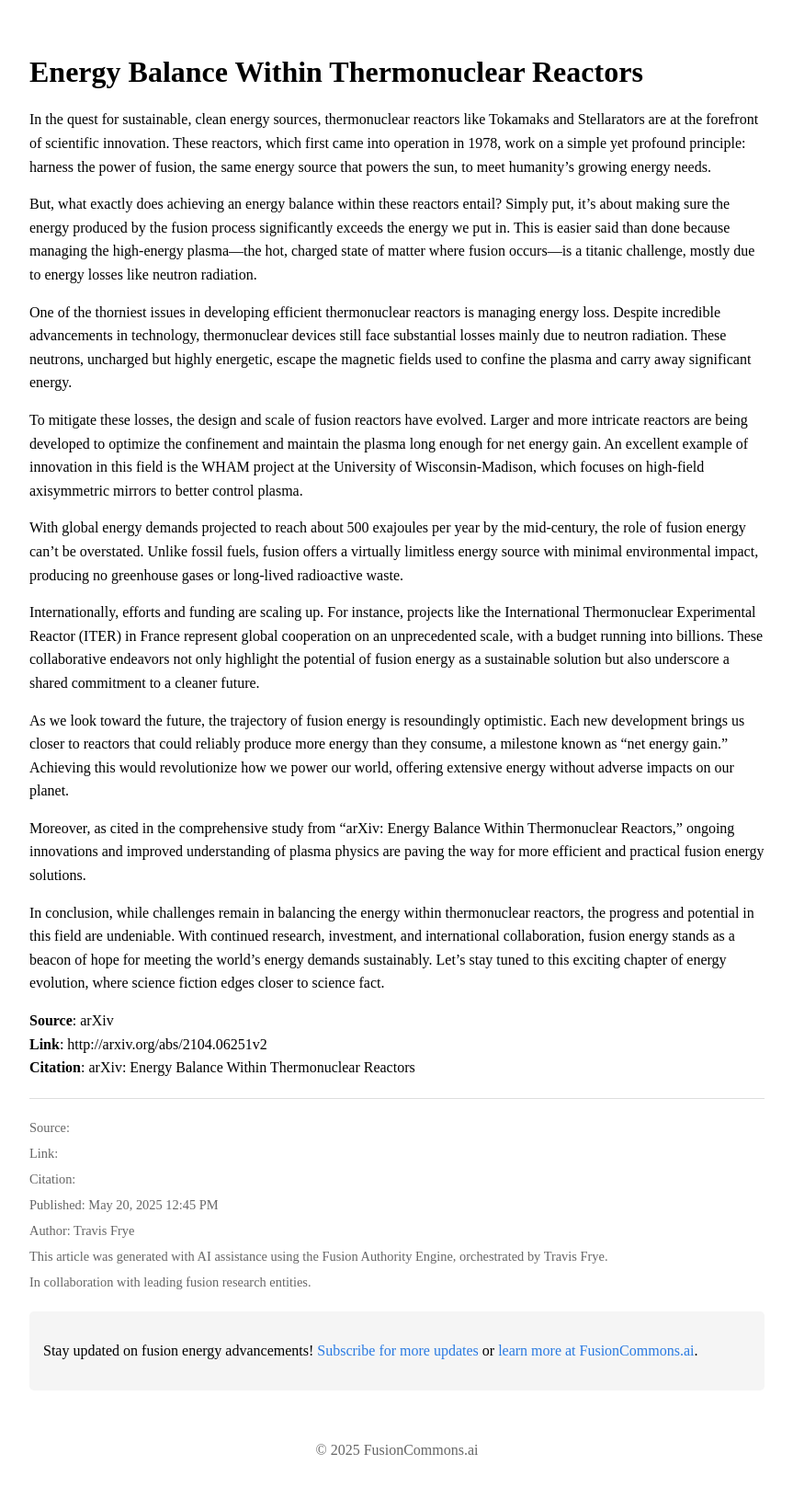
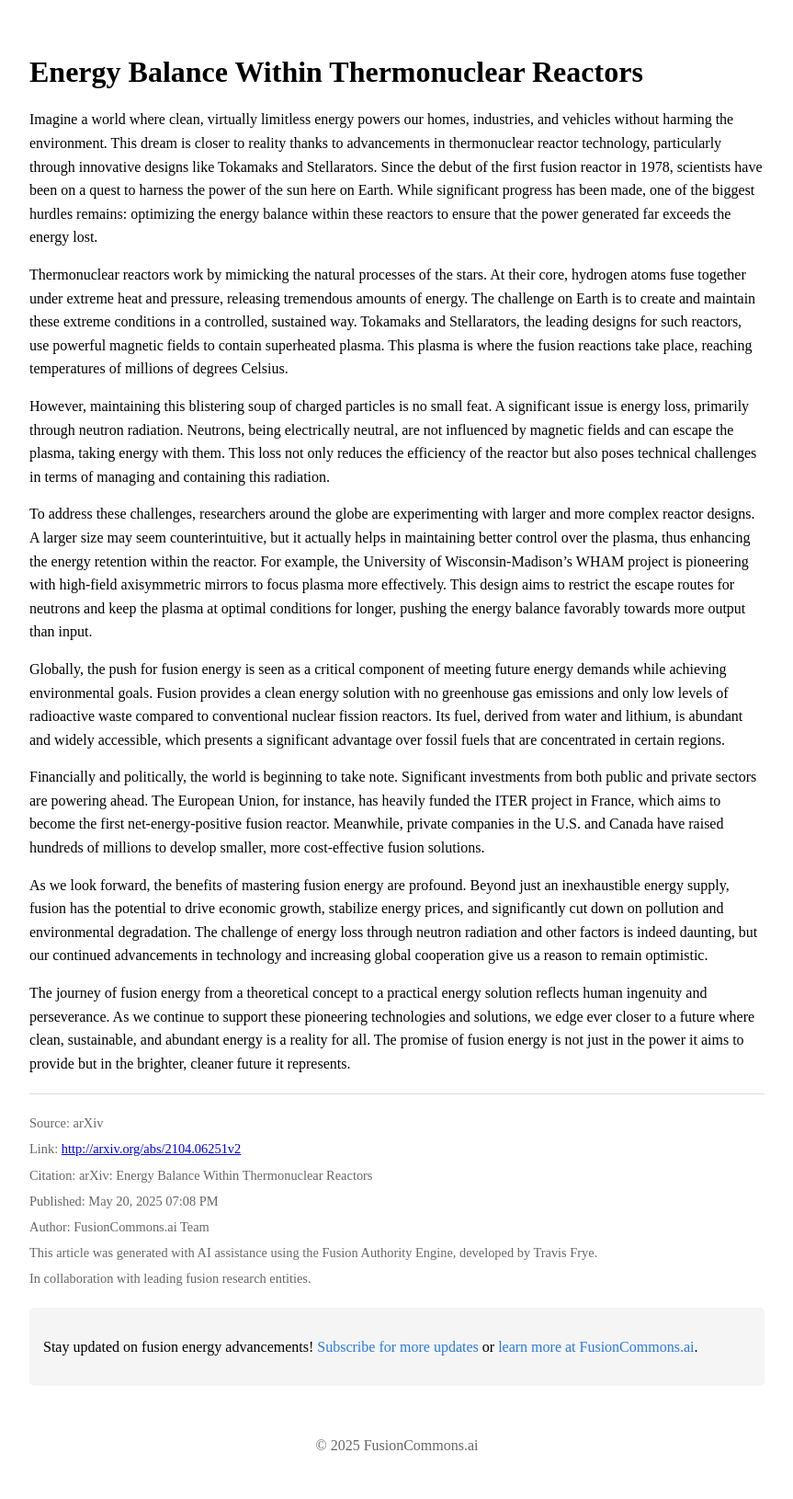
Before and after one commit to hyperpoint/hyperpoint.github.io, a Jekyll site: the page built from _posts/2021-04-01-11953544f67835b8c88834488b6dcaed-energy-balance-within-thermonuclear-reactors.md, in a window 1280 px wide. Shown: the part 201-1831 px from the top of the page at 92% size, without its empty margins (208-1071 px from the left). Built offline with Jekyll 4.4.1, drawn with Linux system fonts in a browser that asks for light colours.

Commit message:
Update blog post: Energy Balance Within Thermonuclear Reactors

```diff
--- a/_posts/2021-04-01-11953544f67835b8c88834488b6dcaed-energy-balance-within-thermonuclear-reactors.md
+++ b/_posts/2021-04-01-11953544f67835b8c88834488b6dcaed-energy-balance-within-thermonuclear-reactors.md
@@ -1,37 +1,29 @@
 ---
 layout: post
 title: "Energy Balance Within Thermonuclear Reactors"
-date: 2025-05-20 12:45:45
+date: 2025-05-20 19:08:12
 categories: [fusion, energy]
 permalink: "/posts/2021/04/01/energy-balance-within-thermonuclear-reactors/"
-author: Travis Frye
-note: This article was generated with AI assistance using the Fusion Authority Engine, orchestrated by Travis Frye.
+author: FusionCommons.ai Team
+note: This article was generated with AI assistance using the Fusion Authority Engine, developed by Travis Frye.
 collaboration: In collaboration with leading fusion research entities.
+source: "arXiv"
+link: "http://arxiv.org/abs/2104.06251v2"
+citation: "arXiv: Energy Balance Within Thermonuclear Reactors"
 ---
 
+Imagine a world where clean, virtually limitless energy powers our homes, industries, and vehicles without harming the environment. This dream is closer to reality thanks to advancements in thermonuclear reactor technology, particularly through innovative designs like Tokamaks and Stellarators. Since the debut of the first fusion reactor in 1978, scientists have been on a quest to harness the power of the sun here on Earth. While significant progress has been made, one of the biggest hurdles remains: optimizing the energy balance within these reactors to ensure that the power generated far exceeds the energy lost.
 
+Thermonuclear reactors work by mimicking the natural processes of the stars. At their core, hydrogen atoms fuse together under extreme heat and pressure, releasing tremendous amounts of energy. The challenge on Earth is to create and maintain these extreme conditions in a controlled, sustained way. Tokamaks and Stellarators, the leading designs for such reactors, use powerful magnetic fields to contain superheated plasma. This plasma is where the fusion reactions take place, reaching temperatures of millions of degrees Celsius.
 
-In the quest for sustainable, clean energy sources, thermonuclear reactors like Tokamaks and Stellarators are at the forefront of scientific innovation. These reactors, which first came into operation in 1978, work on a simple yet profound principle: harness the power of fusion, the same energy source that powers the sun, to meet humanity's growing energy needs.
+However, maintaining this blistering soup of charged particles is no small feat. A significant issue is energy loss, primarily through neutron radiation. Neutrons, being electrically neutral, are not influenced by magnetic fields and can escape the plasma, taking energy with them. This loss not only reduces the efficiency of the reactor but also poses technical challenges in terms of managing and containing this radiation.
 
-But, what exactly does achieving an energy balance within these reactors entail? Simply put, it's about making sure the energy produced by the fusion process significantly exceeds the energy we put in. This is easier said than done because managing the high-energy plasma—the hot, charged state of matter where fusion occurs—is a titanic challenge, mostly due to energy losses like neutron radiation.
+To address these challenges, researchers around the globe are experimenting with larger and more complex reactor designs. A larger size may seem counterintuitive, but it actually helps in maintaining better control over the plasma, thus enhancing the energy retention within the reactor. For example, the University of Wisconsin-Madison’s WHAM project is pioneering with high-field axisymmetric mirrors to focus plasma more effectively. This design aims to restrict the escape routes for neutrons and keep the plasma at optimal conditions for longer, pushing the energy balance favorably towards more output than input.
 
+Globally, the push for fusion energy is seen as a critical component of meeting future energy demands while achieving environmental goals. Fusion provides a clean energy solution with no greenhouse gas emissions and only low levels of radioactive waste compared to conventional nuclear fission reactors. Its fuel, derived from water and lithium, is abundant and widely accessible, which presents a significant advantage over fossil fuels that are concentrated in certain regions.
 
-One of the thorniest issues in developing efficient thermonuclear reactors is managing energy loss. Despite incredible advancements in technology, thermonuclear devices still face substantial losses mainly due to neutron radiation. These neutrons, uncharged but highly energetic, escape the magnetic fields used to confine the plasma and carry away significant energy.
+Financially and politically, the world is beginning to take note. Significant investments from both public and private sectors are powering ahead. The European Union, for instance, has heavily funded the ITER project in France, which aims to become the first net-energy-positive fusion reactor. Meanwhile, private companies in the U.S. and Canada have raised hundreds of millions to develop smaller, more cost-effective fusion solutions.
 
-To mitigate these losses, the design and scale of fusion reactors have evolved. Larger and more intricate reactors are being developed to optimize the confinement and maintain the plasma long enough for net energy gain. An excellent example of innovation in this field is the WHAM project at the University of Wisconsin-Madison, which focuses on high-field axisymmetric mirrors to better control plasma.
+As we look forward, the benefits of mastering fusion energy are profound. Beyond just an inexhaustible energy supply, fusion has the potential to drive economic growth, stabilize energy prices, and significantly cut down on pollution and environmental degradation. The challenge of energy loss through neutron radiation and other factors is indeed daunting, but our continued advancements in technology and increasing global cooperation give us a reason to remain optimistic.
 
-
-With global energy demands projected to reach about 500 exajoules per year by the mid-century, the role of fusion energy can't be overstated. Unlike fossil fuels, fusion offers a virtually limitless energy source with minimal environmental impact, producing no greenhouse gases or long-lived radioactive waste.
-
-Internationally, efforts and funding are scaling up. For instance, projects like the International Thermonuclear Experimental Reactor (ITER) in France represent global cooperation on an unprecedented scale, with a budget running into billions. These collaborative endeavors not only highlight the potential of fusion energy as a sustainable solution but also underscore a shared commitment to a cleaner future.
-
-
-As we look toward the future, the trajectory of fusion energy is resoundingly optimistic. Each new development brings us closer to reactors that could reliably produce more energy than they consume, a milestone known as "net energy gain." Achieving this would revolutionize how we power our world, offering extensive energy without adverse impacts on our planet.
-
-Moreover, as cited in the comprehensive study from "arXiv: Energy Balance Within Thermonuclear Reactors," ongoing innovations and improved understanding of plasma physics are paving the way for more efficient and practical fusion energy solutions.
-
-In conclusion, while challenges remain in balancing the energy within thermonuclear reactors, the progress and potential in this field are undeniable. With continued research, investment, and international collaboration, fusion energy stands as a beacon of hope for meeting the world's energy demands sustainably. Let's stay tuned to this exciting chapter of energy evolution, where science fiction edges closer to science fact.
-
-**Source**: arXiv
-**Link**: http://arxiv.org/abs/2104.06251v2
-**Citation**: arXiv: Energy Balance Within Thermonuclear Reactors
+The journey of fusion energy from a theoretical concept to a practical energy solution reflects human ingenuity and perseverance. As we continue to support these pioneering technologies and solutions, we edge ever closer to a future where clean, sustainable, and abundant energy is a reality for all. The promise of fusion energy is not just in the power it aims to provide but in the brighter, cleaner future it represents.
```
